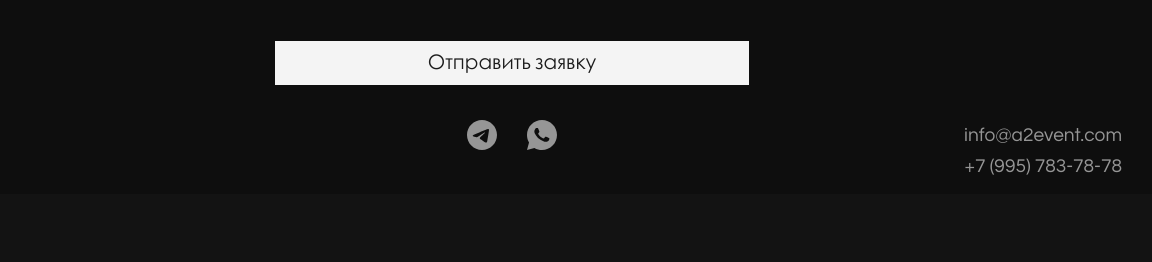
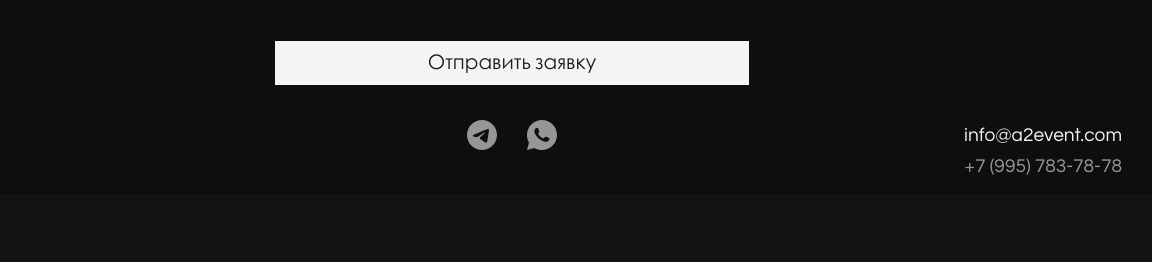
Before and after one commit to Homodeus7/a2-event, a website: page src/index.html in a window 1280 px wide. In both pictures the pointer is over the link "info@a2event.com". Shown: the part 3847-4109 px from the top of the page, 128-1280 px from the left. Drawn offline with nearby package versions, Linux system fonts and the light colour scheme.

```diff
--- a/src/assets/css/style.css
+++ b/src/assets/css/style.css
@@ -1032,6 +1032,9 @@
     font-size: 12px;
   }
 }
+.mail a:hover{
+  color: #F4F4F4;
+}
 
 .footer {
   background: #131313;
```
Also changed, not shown: 1 other file.
